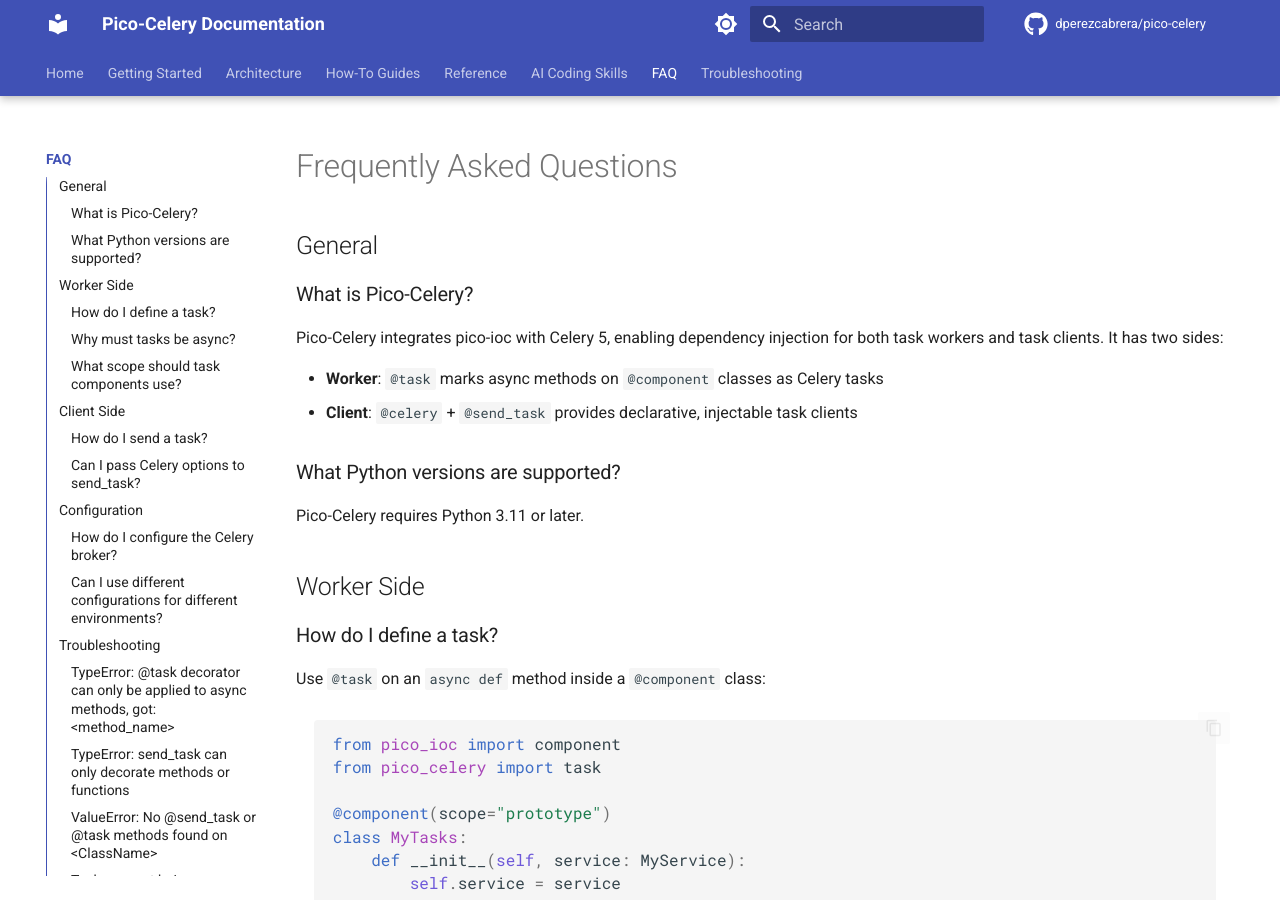
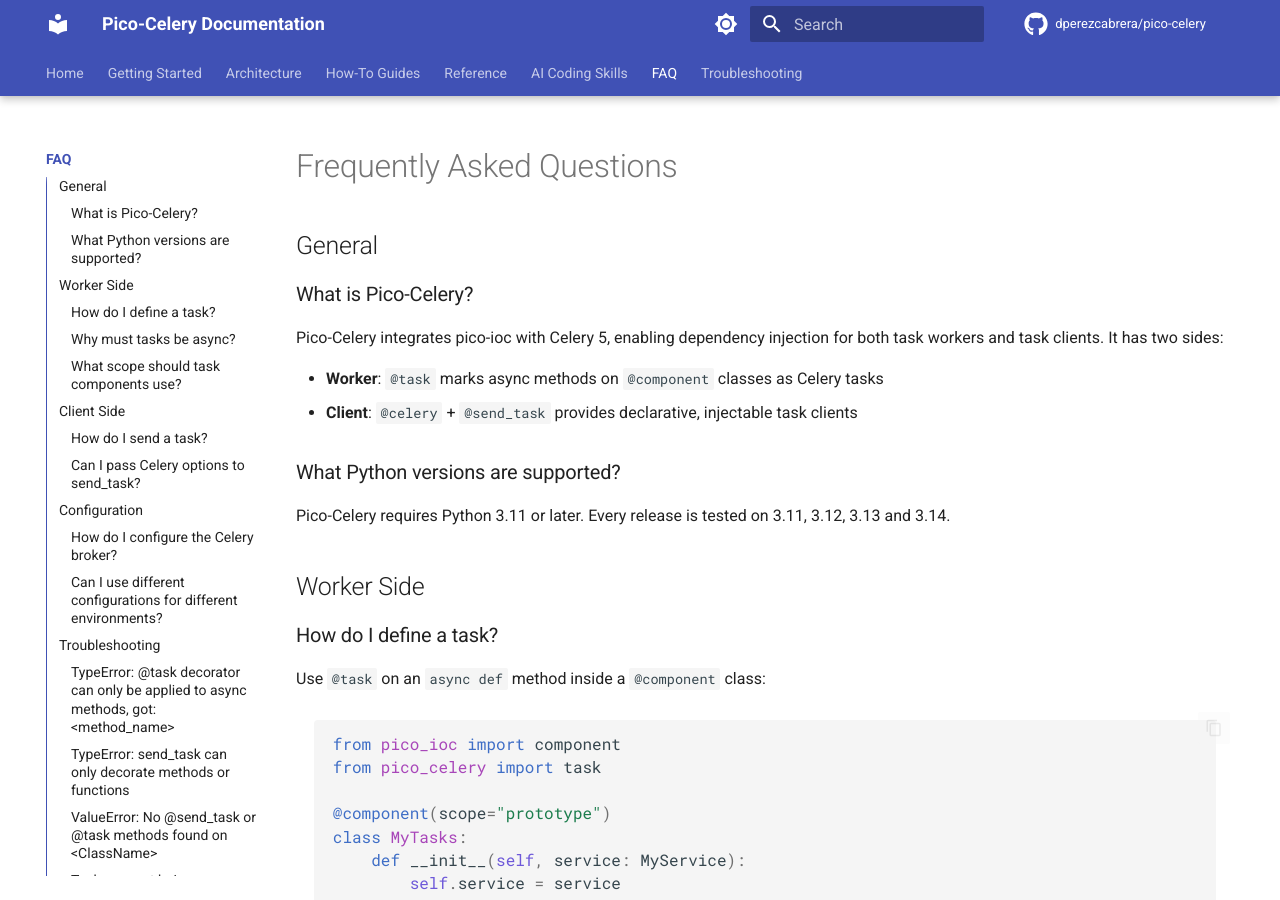
Before and after one commit to dperezcabrera/pico-celery, an MkDocs documentation site: the page built from docs/faq.md, in a window 1280 px wide and 900 px high. Built offline with MkDocs 1.6.1 and Material for MkDocs 9.7.7, drawn with Linux system fonts in a browser that asks for light colours; comment, search, counter and statistics services are not loaded.

Commit message:
Document tested Python 3.14 support

```diff
--- a/docs/faq.md
+++ b/docs/faq.md
@@ -11,7 +11,7 @@ Pico-Celery integrates pico-ioc with Celery 5, enabling dependency injection for
 
 ### What Python versions are supported?
 
-Pico-Celery requires Python 3.11 or later.
+Pico-Celery requires Python 3.11 or later. Every release is tested on 3.11, 3.12, 3.13 and 3.14.
 
 ## Worker Side
 
```
Also changed, not shown: README.md (+1 -1 lines), docs/index.md (+1 -1 lines).
